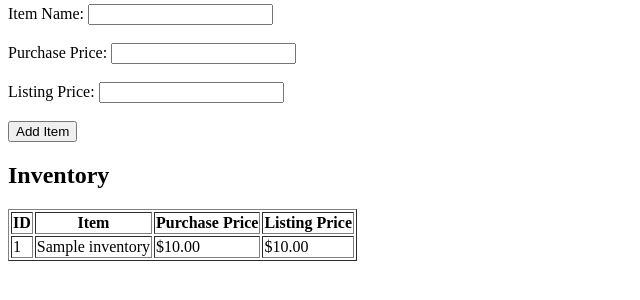
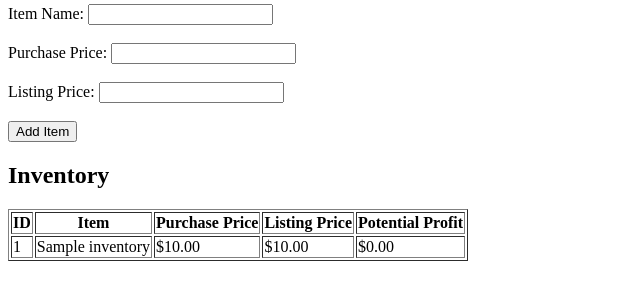
Before and after one commit to glenndevonSoftware-code/fullstack-reseller-app, a Flask app: page / in a window 1280 px wide. Shown: the part 161-461 px from the top of the page, without its empty margins (0-640 px from the left). Run offline with Flask 3, Linux system fonts and the light colour scheme; tables that the repository leaves empty hold one stand-in row (values such as "Sample post").

Commit message:
Add potential profit calculation

```diff
--- a/templates/index.html
+++ b/templates/index.html
@@ -48,6 +48,7 @@
         <th>Item</th>
         <th>Purchase Price</th>
         <th>Listing Price</th>
+        <th>Potential Profit</th>
     </tr>
 
     {% for item in items %}
@@ -56,6 +57,7 @@
         <td>{{ item["item_name"] }}</td>
         <td>${{ "%.2f"|format(item["purchase_price"]) }}</td>
         <td>${{ "%.2f"|format(item["listing_price"]) }}</td>
+        <td>${{ "%.2f"|format(item["listing_price"] - item["purchase_price"]) }}</td>
     </tr>
     {% endfor %}
 
```
